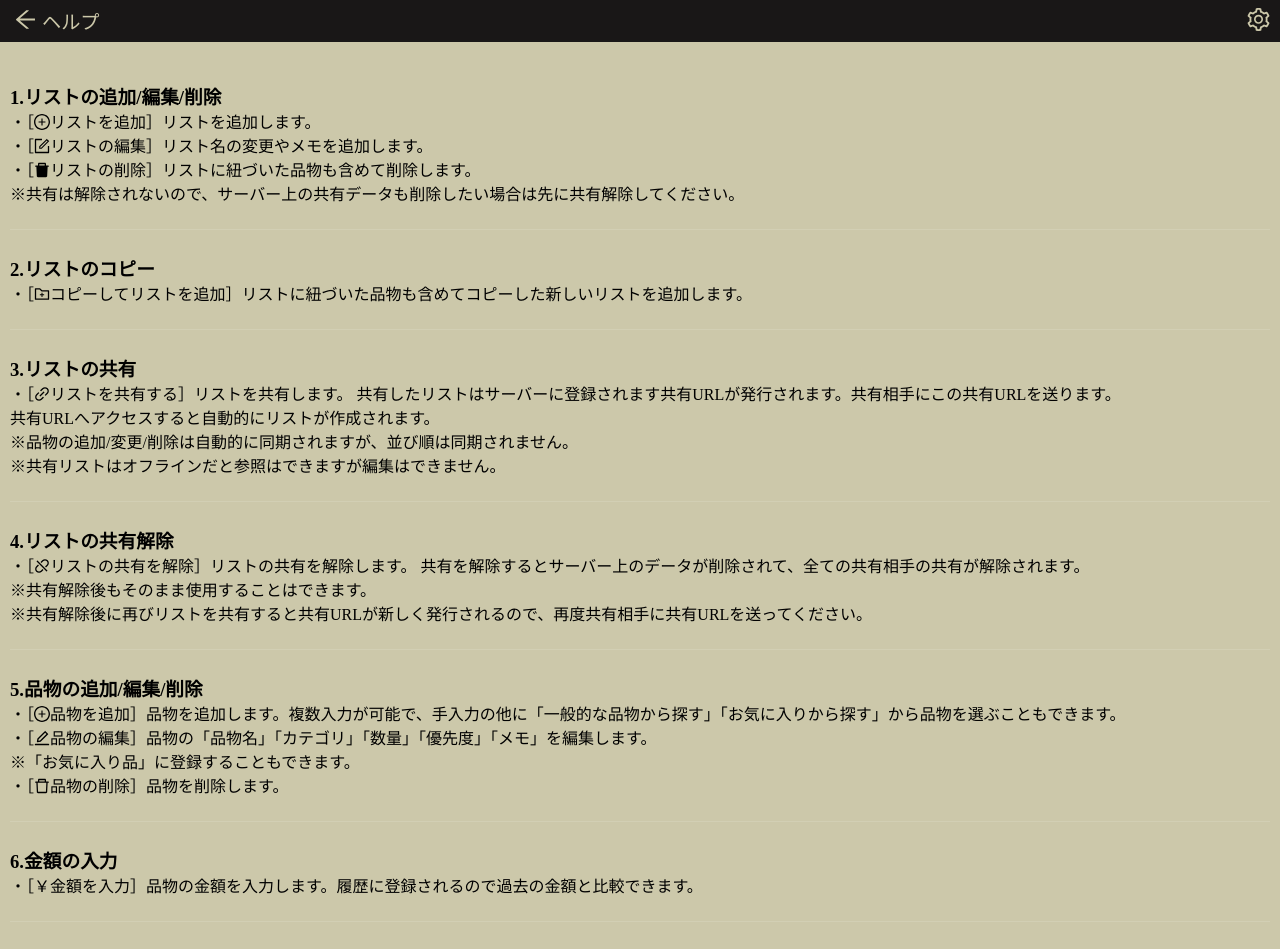
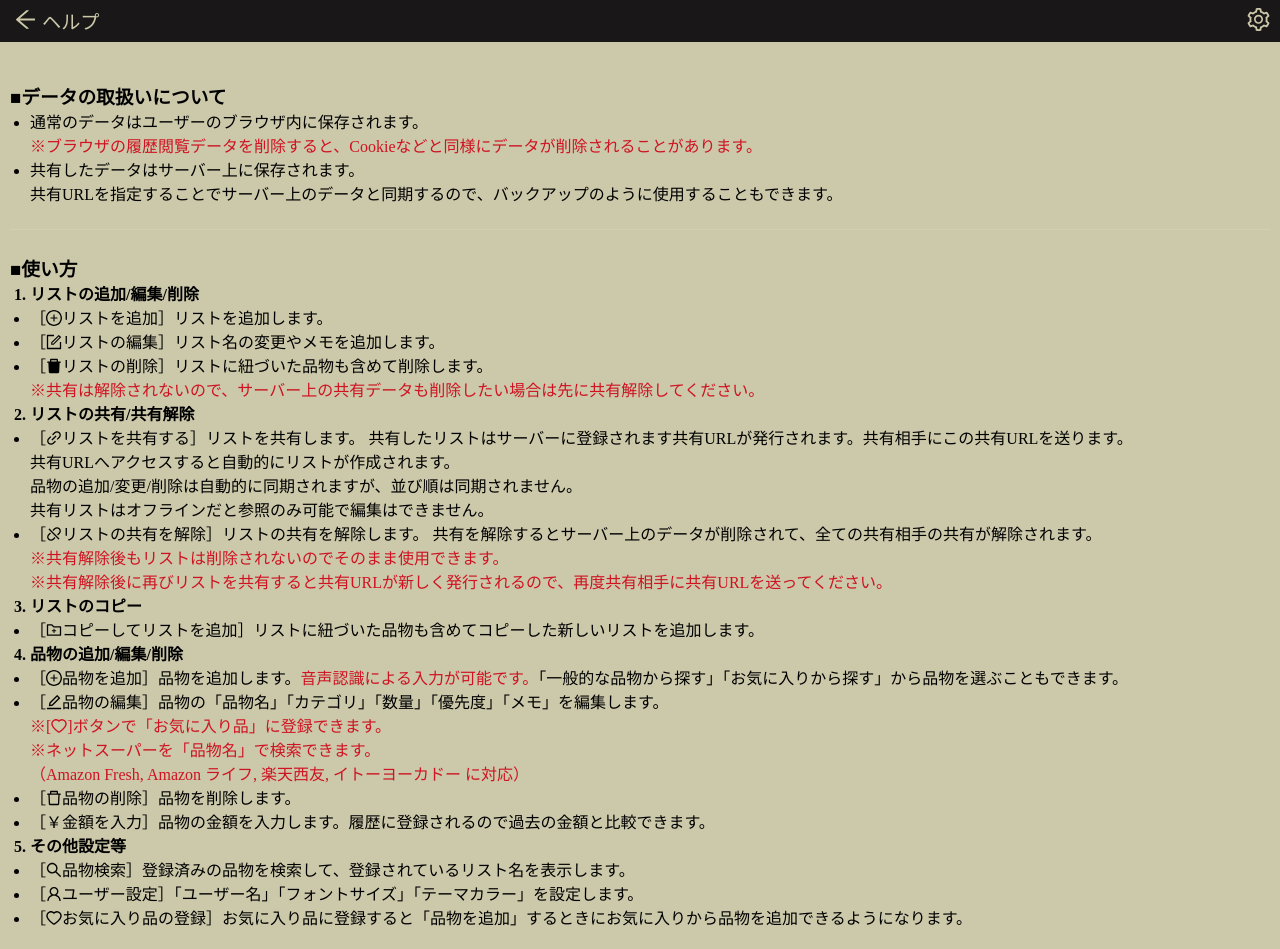
Before and after one commit to kutarkutakuta/memory-cart, a Next.js app: page /help in a window 1280 px wide. Shown: the top 949 px of the page. Built offline with nearby package versions, Linux system fonts and the light colour scheme; no server answers.

Commit message:
ヘルプ更新

```diff
--- a/src/pages/help.tsx
+++ b/src/pages/help.tsx
@@ -11,6 +11,7 @@ import {
   DeleteOutlined,
   HeartOutlined,
   UserOutlined,
+  SearchOutlined,
 } from "@ant-design/icons";
 import MyHeader from "@/components/MyHeader";
 import { Divider } from "antd";
@@ -22,69 +23,147 @@ const Help = () => {
         <MyHeader></MyHeader>
       </header>
       <main>
-        <h3>1.リストの追加/編集/削除</h3>
-        ・［
-        <PlusCircleOutlined />
+        <h3>■データの取扱いについて</h3>
+        <div style={{ paddingLeft: "20px" }}>
+          <ol>
+            <li style={{ listStyleType: "disc" }}>
+              通常のデータはユーザーのブラウザ内に保存されます。 <br />
+              <div style={{ color: "#cf1322" }}>
+                ※ブラウザの履歴閲覧データを削除すると、Cookieなどと同様にデータが削除されることがあります。
+              </div>
+            </li>
+            <li style={{ listStyleType: "disc" }}>
+              共有したデータはサーバー上に保存されます。 <br />
+              共有URLを指定することでサーバー上のデータと同期するので、バックアップのように使用することもできます。
+            </li>
+          </ol>
+        </div>
+        <Divider />
+        <h3>■使い方</h3>
+        <div style={{ paddingLeft: "20px" }}>
+          <ol>
+            <li style={{ fontWeight: "bold" }}>
+              リストの追加/編集/削除
+              <ol>
+                <li style={{ fontWeight: "normal", listStyleType: "disc" }}>
+                  ［<PlusCircleOutlined />
                   リストを追加］リストを追加します。
-        <br />
-        ・［
+                </li>
+                <li style={{ fontWeight: "normal", listStyleType: "disc" }}>
+                  ［
                   <FormOutlined />
                   リストの編集］リスト名の変更やメモを追加します。
-        <br />
-        ・［
+                </li>
+                <li style={{ fontWeight: "normal", listStyleType: "disc" }}>
+                  ［
                   <DeleteFilled />
                   リストの削除］リストに紐づいた品物も含めて削除します。
-        <br />※共有は解除されないので、サーバー上の共有データも削除したい場合は先に共有解除してください。
-        <Divider />
-        <h3>2.リストのコピー</h3>
-        ・［
-        <FolderAddOutlined />
-        コピーしてリストを追加］リストに紐づいた品物も含めてコピーした新しいリストを追加します。
-        <Divider />
-        <h3>3.リストの共有</h3>
-        ・［
+                  <br />
+                  <div style={{ color: "#cf1322" }}>
+                    ※共有は解除されないので、サーバー上の共有データも削除したい場合は先に共有解除してください。
+                  </div>
+                </li>
+              </ol>
+            </li>
+            <li style={{ fontWeight: "bold" }}>
+              リストの共有/共有解除
+              <ol>
+                <li style={{ fontWeight: "normal", listStyleType: "disc" }}>
+                  ［
                   <LinkOutlined />
                   リストを共有する］リストを共有します。
                   共有したリストはサーバーに登録されます共有URLが発行されます。共有相手にこの共有URLを送ります。
                   <br /> 共有URLへアクセスすると自動的にリストが作成されます。
-        <br /> ※品物の追加/変更/削除は自動的に同期されますが、並び順は同期されません。
-        <br /> ※共有リストはオフラインだと参照はできますが編集はできません。
-        <Divider />
-        <h3>4.リストの共有解除</h3>
-        ・［
+                  <br />
+                  品物の追加/変更/削除は自動的に同期されますが、並び順は同期されません。
+                  <br />
+                  共有リストはオフラインだと参照のみ可能で編集はできません。
+                </li>
+                <li style={{ fontWeight: "normal", listStyleType: "disc" }}>
+                  ［
                   <DisconnectOutlined />
                   リストの共有を解除］リストの共有を解除します。
                   共有を解除するとサーバー上のデータが削除されて、全ての共有相手の共有が解除されます。
                   <br />
-        ※共有解除後もそのまま使用することはできます。
-        <br/>
+                  <div style={{ color: "#cf1322" }}>
+                    ※共有解除後もリストは削除されないのでそのまま使用できます。
+                  </div>
+                  <div style={{ color: "#cf1322" }}>
                     ※共有解除後に再びリストを共有すると共有URLが新しく発行されるので、再度共有相手に共有URLを送ってください。
-        <Divider />
-        <h3>5.品物の追加/編集/削除</h3>
-        ・［
+                  </div>
+                </li>
+              </ol>
+            </li>
+            <li style={{ fontWeight: "bold" }}>
+              リストのコピー
+              <ol>
+                <li style={{ fontWeight: "normal", listStyleType: "disc" }}>
+                  ［
+                  <FolderAddOutlined />
+                  コピーしてリストを追加］リストに紐づいた品物も含めてコピーした新しいリストを追加します。
+                </li>
+              </ol>
+            </li>
+            <li style={{ fontWeight: "bold" }}>
+              品物の追加/編集/削除
+              <ol>
+                <li style={{ fontWeight: "normal", listStyleType: "disc" }}>
+                  ［
                   <PlusCircleOutlined />
-        品物を追加］品物を追加します。複数入力が可能で、手入力の他に「一般的な品物から探す」「お気に入りから探す」から品物を選ぶこともできます。
-        <br />
-        ・［
+                  品物を追加］品物を追加します。
+                  <span style={{ color: "#cf1322" }}>
+                    音声認識による入力が可能です。
+                  </span>
+                  「一般的な品物から探す」「お気に入りから探す」から品物を選ぶこともできます。
+                </li>
+                <li style={{ fontWeight: "normal", listStyleType: "disc" }}>
+                  ［
                   <EditOutlined />
                   品物の編集］品物の「品物名」「カテゴリ」「数量」「優先度」「メモ」を編集します。
-        <br />
-        ※「お気に入り品」に登録することもできます。
-        <br />
-        ・［
+                  <div style={{ color: "#cf1322" }}>
+                    ※[
+                    <HeartOutlined />
+                    ]ボタンで「お気に入り品」に登録できます。
+                  </div>
+                  <div style={{ color: "#cf1322" }}>
+                    ※ネットスーパーを「品物名」で検索できます。 <br />
+                    （Amazon Fresh, Amazon ライフ, 楽天西友, イトーヨーカドー
+                    に対応）
+                  </div>
+                </li>
+                <li style={{ fontWeight: "normal", listStyleType: "disc" }}>
+                  ［
                   <DeleteOutlined />
                   品物の削除］品物を削除します。
-        <Divider />
-        <h3>6.金額の入力</h3>
-        ・［￥金額を入力］品物の金額を入力します。履歴に登録されるので過去の金額と比較できます。
-        <Divider />
-        <h3>7.ユーザー設定</h3>
-        ・［<UserOutlined />ユーザー設定］「ユーザー名」「フォントサイズ」「テーマカラー」を設定します。
-        <Divider />
-        <h3>8.お気に入り品</h3>
-        <p>
-          ・［<HeartOutlined />お気に入り品の登録］お気に入り品に登録すると「品物を追加」するときにお気に入りから品物を追加できるようになります。
-        </p>
+                </li>
+                <li style={{ fontWeight: "normal", listStyleType: "disc" }}>
+                  ［￥金額を入力］品物の金額を入力します。履歴に登録されるので過去の金額と比較できます。
+                </li>
+              </ol>
+            </li>
+            <li style={{ fontWeight: "bold" }}>
+              その他設定等
+              <ol>
+                <li style={{ fontWeight: "normal", listStyleType: "disc" }}>
+                  ［
+                  <SearchOutlined />
+                  品物検索］登録済みの品物を検索して、登録されているリスト名を表示します。
+                </li>
+                <li style={{ fontWeight: "normal", listStyleType: "disc" }}>
+                  ［
+                  <UserOutlined />
+                  ユーザー設定］「ユーザー名」「フォントサイズ」「テーマカラー」を設定します。
+                </li>
+                <li style={{ fontWeight: "normal", listStyleType: "disc" }}>
+                  ［
+                  <HeartOutlined />
+                  お気に入り品の登録］お気に入り品に登録すると「品物を追加」するときにお気に入りから品物を追加できるようになります。
+                </li>
+              </ol>
+            </li>
+          </ol>
+        </div>
+
         <Divider />
         <p>更新情報やお問い合わせはこちら</p>
         <a href="https://twitter.com/kutakutar_ff11" target="_blank">
```
Lines whose indentation alone changed are shown as unchanged.
